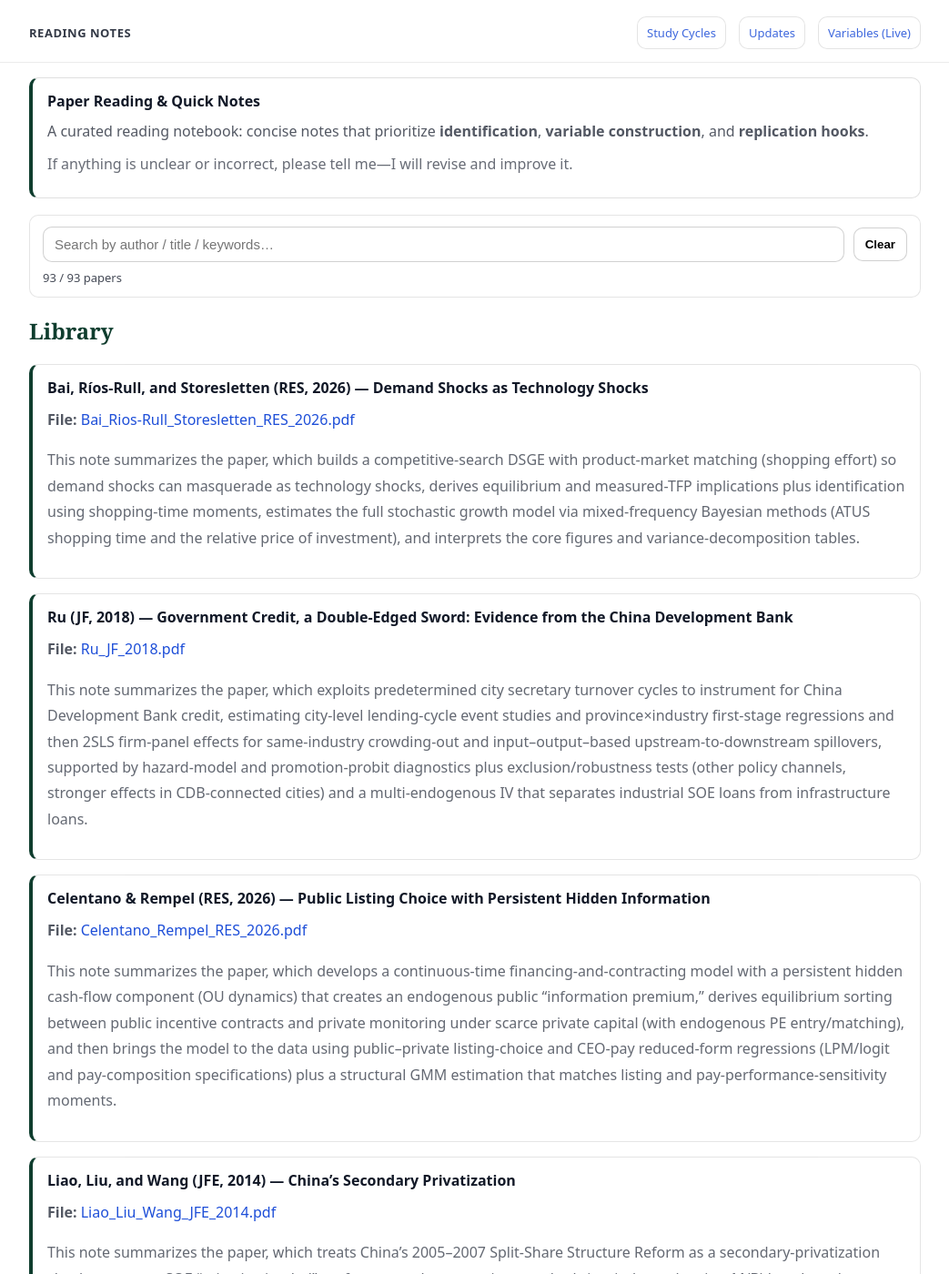
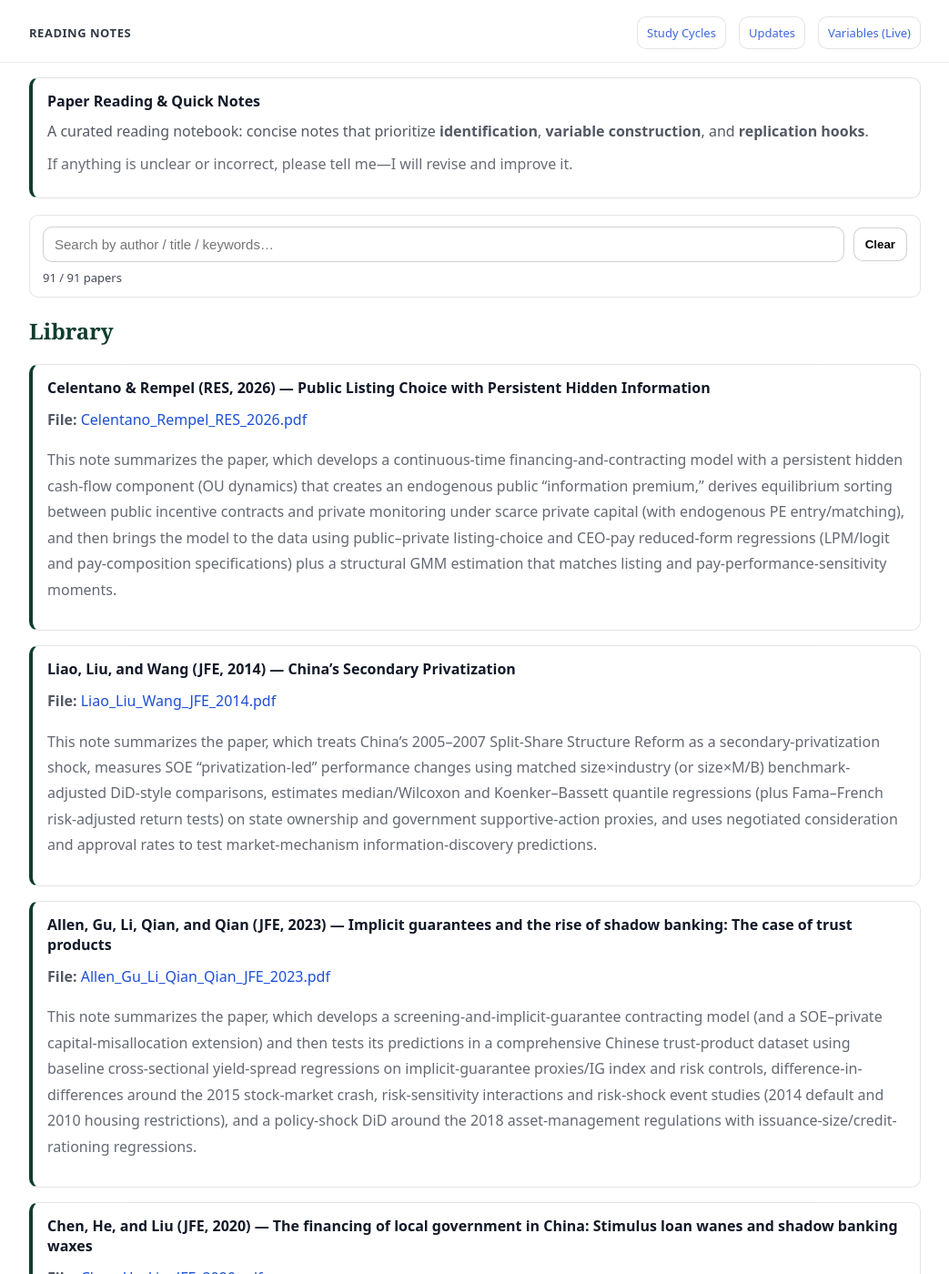
Before and after one commit to yaxinzn/study-archive, a Jekyll site: the page built from reading/index.md, in a window 1280 px wide and 1400 px high. Shown: the whole window at 91% size, without its empty margins (118-1161 px from the left). Built offline with Jekyll 4.4.1, drawn with Linux system fonts in a browser that asks for light colours.

```diff
--- a/_data/reading.yml
+++ b/_data/reading.yml
@@ -1,13 +1,3 @@
-- title: "Bai, Ríos-Rull, and Storesletten (RES, 2026) — Demand Shocks as Technology Shocks"
-  file: "Bai_Rios-Rull_Storesletten_RES_2026.pdf"
-  desc: "
-This note summarizes the paper, which builds a competitive-search DSGE with product-market matching (shopping effort) so demand shocks can masquerade as technology shocks, derives equilibrium and measured-TFP implications plus identification using shopping-time moments, estimates the full stochastic growth model via mixed-frequency Bayesian methods (ATUS shopping time and the relative price of investment), and interprets the core figures and variance-decomposition tables."
-
-- title: "Ru (JF, 2018) — Government Credit, a Double-Edged Sword: Evidence from the China Development Bank"
-  file: "Ru_JF_2018.pdf"
-  desc: "
-This note summarizes the paper, which exploits predetermined city secretary turnover cycles to instrument for China Development Bank credit, estimating city-level lending-cycle event studies and province×industry first-stage regressions and then 2SLS firm-panel effects for same-industry crowding-out and input–output–based upstream-to-downstream spillovers, supported by hazard-model and promotion-probit diagnostics plus exclusion/robustness tests (other policy channels, stronger effects in CDB-connected cities) and a multi-endogenous IV that separates industrial SOE loans from infrastructure loans."
-
 - title: "Celentano & Rempel (RES, 2026) — Public Listing Choice with Persistent Hidden Information"
   file: "Celentano_Rempel_RES_2026.pdf"
   desc: "
```
